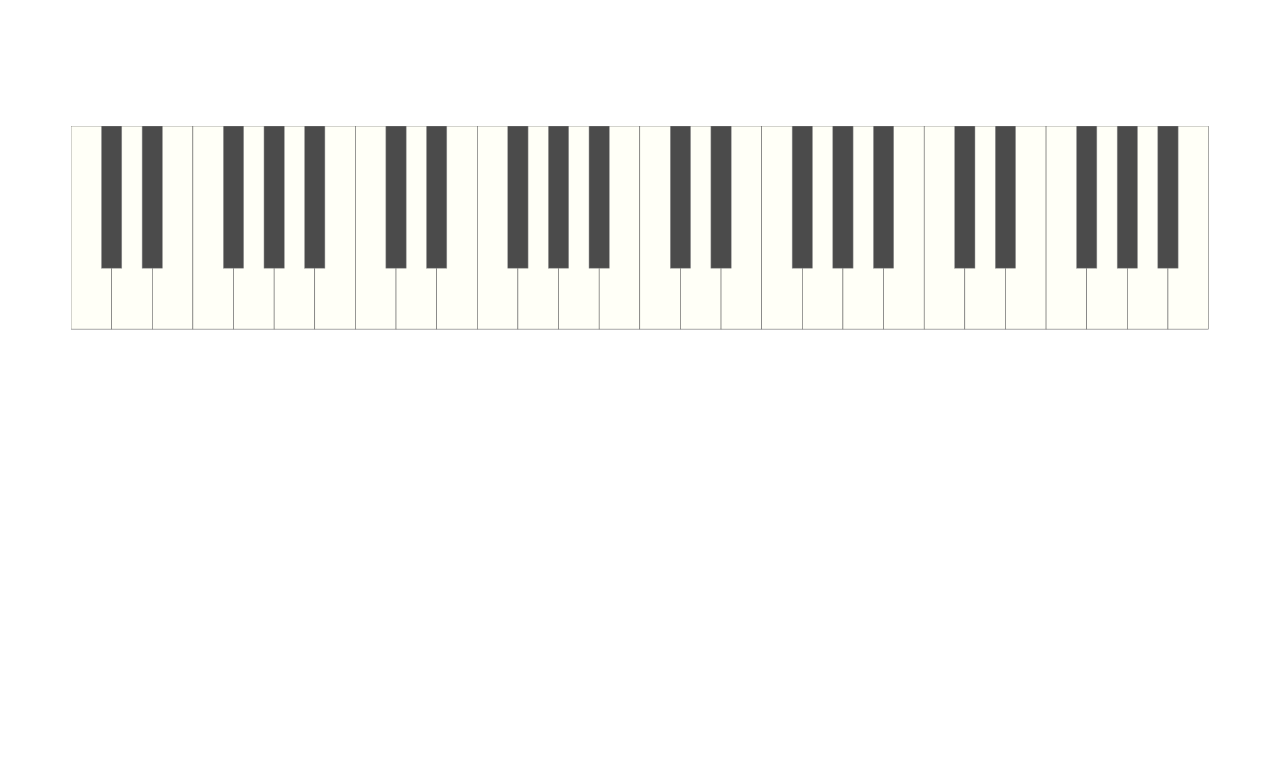
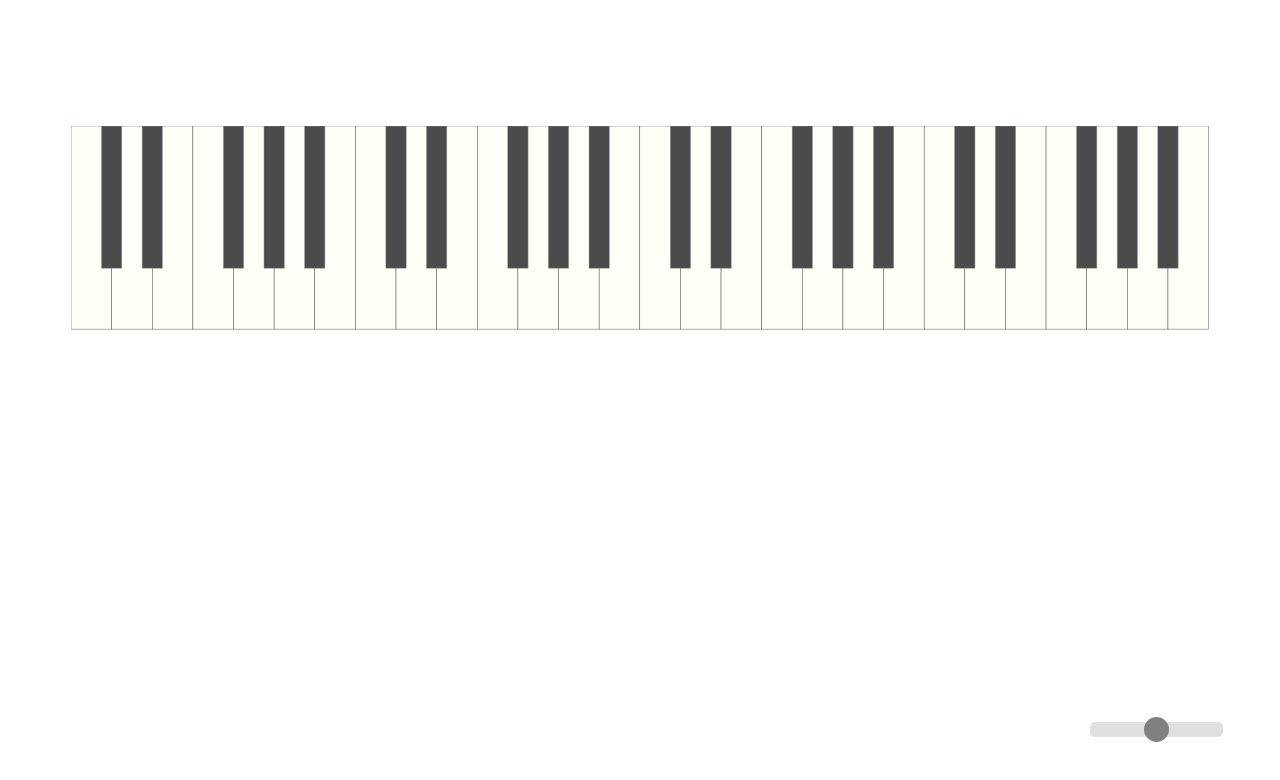
Before and after one commit to Svan07/piano-html5, a plain HTML site: page testGuillaume/index.html in a window 1280 px wide. Drawn offline with Linux system fonts and the light colour scheme.

Commit message:
ajout slider volume

```diff
--- a/testGuillaume/css/style.css
+++ b/testGuillaume/css/style.css
@@ -2,3 +2,38 @@ div#pianosvg {
     text-align : center;
     margin-top: 10%;
 }
+div#volume{
+    position: fixed;
+    top: 90%;
+    left: 85%;
+}
+
+.slider {
+    -webkit-appearance: none;
+    width: 100%;
+    height: 15px;
+    border-radius: 5px;
+    background: #d3d3d3;
+    outline: none;
+    opacity: 0.7;
+    -webkit-transition: .2s;
+    transition: opacity .2s;
+}
+
+.slider::-webkit-slider-thumb {
+    -webkit-appearance: none;
+    appearance: none;
+    width: 25px;
+    height: 25px;
+    border-radius: 50%;
+    background: #4B4B4B;
+    cursor: pointer;
+}
+
+.slider::-moz-range-thumb {
+    width: 25px;
+    height: 25px;
+    border-radius: 50%;
+    background: #4B4B4B;
+    cursor: pointer;
+}
--- a/testGuillaume/index.html
+++ b/testGuillaume/index.html
@@ -70,9 +70,19 @@
                     </g>
             </svg>
         </div>
+        <div id="volume">
+                <input class="slider" id="vol-control" type="range" min="0" max="100" step="1" oninput="SetVolume(this.value)"></input>
+        </div>
+
 
         <script type="text/javascript" src="../howler.js-master/dist/howler.js"></script>
         <script>
+            var volumevalue=1;
+
+            function SetVolume(value){
+                volumevalue = value / 100;
+            }
+
             function musicmaestro(elem,valuediese) {
                 var soundname="../testGuillaume/sons/".concat(elem.id,".mp3");
                 var sound = new Howl({
@@ -84,10 +94,10 @@
                   if(valuediese=='nd'){
                     document.getElementById(elem.id).setAttribute("fill","#edede6");
                   }
+                Howler.volume(volumevalue);
                 sound.play();
             }
-        </script>
-        <script>
+
             function changecolor(elem,valuediese)
             {
                 if(valuediese=='d'){
@@ -97,8 +107,7 @@
                     document.getElementById(elem.id).setAttribute("fill","#FFFFF7");
                   }
             }
-        </script>
-        <script>
+
             function searchKeyDown(e)
             {
                 e = e || window.event;
@@ -167,6 +176,7 @@
                 return true;
 
             }
+
             function searchKeyUp(e)
             {
                 e = e || window.event;
```
